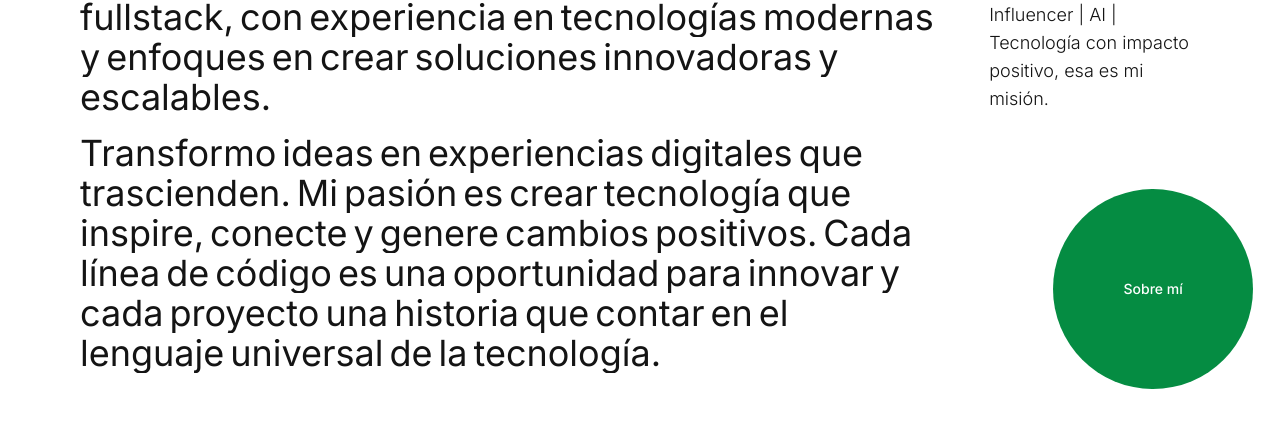
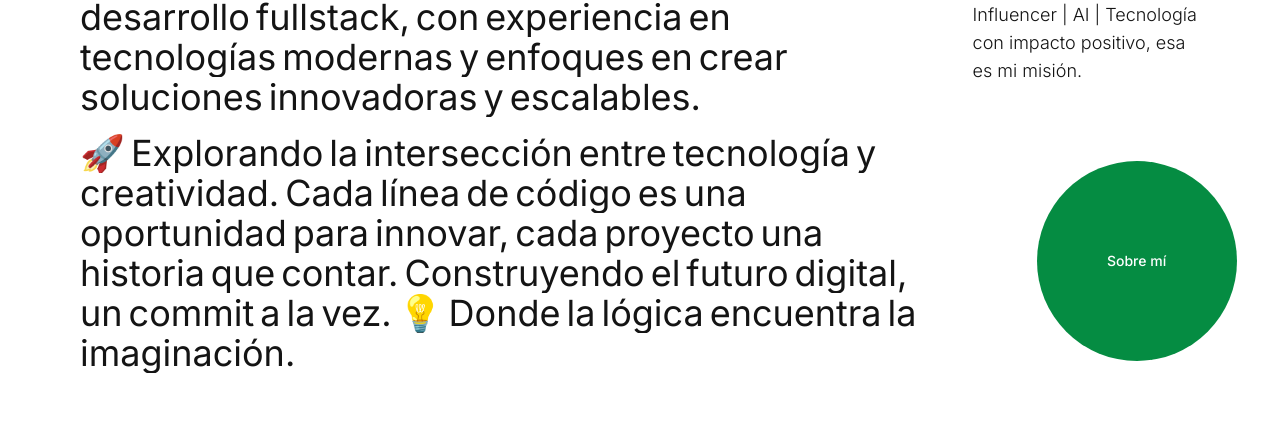
Before and after one commit to mikesspinosa/portfolio, a Next.js app: page / in a window 1280 px wide. Shown: the part 1947-2370 px from the top of the page. Built offline with nearby package versions, Linux system fonts and the light colour scheme.

Commit message:
feat: Update UI and fix issues - Update section 2 with creative content - Fix image objectFit warnings - Fix sentence3 error - Improve contact card alignment

```diff
--- a/src/app/projects/project/carousel.tsx
+++ b/src/app/projects/project/carousel.tsx
@@ -29,7 +29,7 @@ export function ProjectCarousel({ images }: { images: string[] }) {
                     alt="project image"
                     src={image}
                     fill
-                    objectFit="cover"
+                    className="object-cover"
                   />
                 </CardContent>
               </Card>
--- a/src/app/projects/project/zoomParallax.tsx
+++ b/src/app/projects/project/zoomParallax.tsx
@@ -72,7 +72,7 @@ export default function ZoomParallax() {
                   fill
                   alt="image"
                   placeholder="blur"
-                  objectFit="cover"
+                  className="object-cover"
                 />
               </div>
             </motion.div>
--- a/src/components/home/Description/description.tsx
+++ b/src/components/home/Description/description.tsx
@@ -11,10 +11,11 @@ export default function Description() {
     'modernas y enfoques en crear soluciones innovadoras y escalables.';
 
   const phrase2 =
-    'Transformo ideas en experiencias digitales que trascienden. ' +
-    'Mi pasión es crear tecnología que inspire, conecte y genere cambios positivos. ' +
-    'Cada línea de código es una oportunidad para innovar y cada proyecto ' +
-    'una historia que contar en el lenguaje universal de la tecnología.';
+    '🚀 Explorando la intersección entre tecnología y creatividad. ' +
+    'Cada línea de código es una oportunidad para innovar, ' +
+    'cada proyecto una historia que contar. ' +
+    'Construyendo el futuro digital, un commit a la vez. ' +
+    '💡 Donde la lógica encuentra la imaginación.';
 
   const description = useRef(null);
   const isInView = useInView(description);
--- a/src/components/layout/header.tsx
+++ b/src/components/layout/header.tsx
@@ -89,15 +89,15 @@ export default function Header() {
           <div className="flex flex-1 items-center justify-between px-24 font-semibold">
             <div className="group relative z-10 flex cursor-pointer items-center space-x-24 p-3">
               <Magnetic>
-                <Link href={'/about'} className="hover:text-[#16db65] transition-colors duration-300">Sobre mí</Link>
+                <Link href={'/about'} className="hover:text-[#058c42] transition-colors duration-300">Sobre mí</Link>
               </Magnetic>
               <Magnetic>
-                <Link href={'/projects'} className="hover:text-[#16db65] transition-colors duration-300">Proyectos</Link>
+                <Link href={'/projects'} className="hover:text-[#058c42] transition-colors duration-300">Proyectos</Link>
               </Magnetic>
             </div>
             <div className="group relative z-10 flex cursor-pointer items-center p-3">
               <Magnetic>
-                <div className="flex items-center space-x-1 hover:text-[#16db65] transition-colors duration-300">
+                <div className="flex items-center space-x-1 hover:text-[#058c42] transition-colors duration-300">
                   <Link href={'/contact'}>Contacto</Link>
                   <ArrowUpRight size={18} />
                 </div>
```
